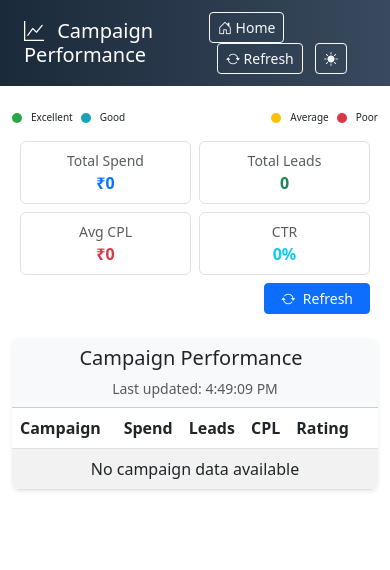
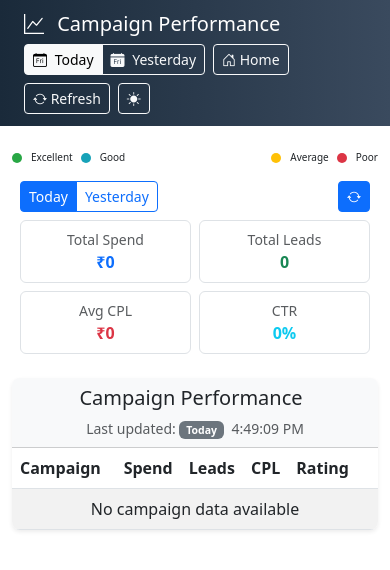
Before and after one commit to nikhil8182/company_dashboard, a Flask app: page /leads in a window 390 px wide. Shown: the top 570 px of the page. Run offline with Flask 2, Linux system fonts and the light colour scheme; data that the repository does not hold is empty; some libraries are stand-ins or nearby versions.

Commit message:
v0.1 mobile view

```diff
--- a/app.py
+++ b/app.py
@@ -32,8 +32,8 @@ app.config['PERMANENT_SESSION_LIFETIME'] = timedelta(days=1)
 CAMPAIGNS_API_URL = "http://65.2.187.240:9000/campaigns"
 DEFAULT_DATE_PRESET = "today"
 
-# Get campaign data from API
-def get_campaign_data():
+# Get campaign data from API with specific date preset
+def get_campaign_data(date_preset=DEFAULT_DATE_PRESET):
     # Try to get data from API using POST request with date_preset
     try:
         headers = {
@@ -41,7 +41,7 @@ def get_campaign_data():
             'Content-Type': 'application/json'
         }
         payload = {
-            'date_preset': DEFAULT_DATE_PRESET
+            'date_preset': date_preset
         }
 
         # Add timeout and retries for resilience
@@ -58,7 +58,7 @@ def get_campaign_data():
                 )
 
                 if response.status_code == 200:
-                    logger.info(f"Successfully fetched campaign data from API: {response.status_code}")
+                    logger.info(f"Successfully fetched campaign data from API with {date_preset} preset: {response.status_code}")
                     return response.json()
                 else:
                     logger.warning(f"API returned non-200 status: {response.status_code}")
@@ -74,7 +74,7 @@ def get_campaign_data():
                 time.sleep(1)  # Wait 1 second before retrying
 
     except Exception as e:
-        logger.error(f"Error fetching campaigns: {e}")
+        logger.error(f"Error fetching campaigns with {date_preset} preset: {e}")
         # Create an empty data structure with proper format
         empty_data = {
             "campaigns": [],
@@ -147,10 +147,10 @@ def get_campaigns():
             data = request.get_json()
             if 'date_preset' in data:
                 date_preset = data['date_preset']
-                print(f"Using date_preset from request: {date_preset}")
+                logger.info(f"Using date_preset from request: {date_preset}")
 
-        # Pass the date_preset to the API call
-        campaign_data = get_campaign_data()
+        # Get the campaign data with the specified date preset
+        campaign_data = get_campaign_data(date_preset)
 
         # Add campaign_id if missing (for campaign exclusion feature)
         if campaign_data and 'campaigns' in campaign_data:
@@ -158,7 +158,11 @@ def get_campaigns():
                 if 'campaign_id' not in campaign:
                     campaign['campaign_id'] = f"campaign-{i}"
 
-        return jsonify(campaign_data)
+        response = jsonify(campaign_data)
+        response.headers['Cache-Control'] = 'no-cache, no-store, must-revalidate'
+        response.headers['Pragma'] = 'no-cache'
+        response.headers['Expires'] = '0'
+        return response
     except Exception as e:
         print(f"Error in /api/campaigns route: {e}")
         return jsonify({"error": str(e)}), 500
@@ -167,35 +171,16 @@ def get_campaigns():
 @app.route('/api/leads', methods=['GET', 'POST'])
 def get_leads():
     try:
+        # Get date_preset from request if available
+        date_preset = DEFAULT_DATE_PRESET
+        if request.method == 'POST' and request.is_json:
+            data = request.get_json()
+            if 'date_preset' in data:
+                date_preset = data['date_preset']
+                logger.info(f"Using date_preset from request for leads: {date_preset}")
+
         # Fetch real campaign data from the API
-        try:
-            headers = {
-                'accept': 'application/json',
-                'Content-Type': 'application/json'
-            }
-            payload = {
-                'date_preset': DEFAULT_DATE_PRESET
-            }
-
-            response = requests.post(CAMPAIGNS_API_URL, headers=headers, json=payload)
-
-            if response.status_code == 200:
-                print(f"Successfully fetched campaign data from API: {response.status_code}")
-                campaign_data = response.json()
-            else:
-                print(f"API returned non-200 status: {response.status_code}")
-                print(f"Response: {response.text}")
-                raise Exception(f"API error: {response.status_code}")
-        except Exception as e:
-            print(f"Error fetching campaigns: {e}")
-            # Create an empty data structure with proper format
-            campaign_data = {
-                "campaigns": [],
-                "total_spend": 0,
-                "total_leads": 0,
-                "avg_cpl": 0,
-                "currency": "INR"
-            }
+        campaign_data = get_campaign_data(date_preset)
 
         # Convert campaign data to leads data
         leads = []
--- a/templates/leads.html
+++ b/templates/leads.html
@@ -63,16 +63,24 @@
     <!-- Header -->
     <div class="header">
         <div class="container-fluid">
-            <div class="d-flex justify-content-between align-items-center">
-                <h3 class="m-0"><i class="bi bi-graph-up me-2"></i> Campaign Performance</h3>
-                <div>
+            <div class="d-flex justify-content-between align-items-center flex-wrap">
+                <h3 class="m-0 mb-2 mb-md-0"><i class="bi bi-graph-up me-2"></i> Campaign Performance</h3>
+                <div class="d-flex align-items-center flex-wrap gap-2">
+                    <div class="btn-group" role="group" aria-label="Date filter">
+                        <button id="todayBtn" type="button" class="btn btn-outline-light btn-sm active">
+                            <i class="bi bi-calendar-day me-1"></i> Today
+                        </button>
+                        <button id="yesterdayBtn" type="button" class="btn btn-outline-light btn-sm">
+                            <i class="bi bi-calendar-day-fill me-1"></i> Yesterday
+                        </button>
+                    </div>
                     <a href="/" class="btn btn-outline-light btn-sm">
                         <i class="bi bi-house-door"></i> Home
                     </a>
-                    <button id="refreshData" class="btn btn-outline-light btn-sm ms-2">
+                    <button id="refreshData" class="btn btn-outline-light btn-sm">
                         <i class="bi bi-arrow-repeat"></i> Refresh
                     </button>
-                    <button id="themeToggle" class="btn btn-outline-light btn-sm ms-2 theme-switch">
+                    <button id="themeToggle" class="btn btn-outline-light btn-sm theme-switch">
                         <i class="bi bi-sun-fill" id="lightIcon"></i>
                         <i class="bi bi-moon-fill d-none" id="darkIcon"></i>
                     </button>
@@ -172,6 +180,15 @@
         <div class="d-md-none mb-3">
             <div class="card">
                 <div class="card-body p-2">
+                    <div class="d-flex justify-content-between align-items-center mb-2">
+                        <div class="btn-group btn-group-sm" role="group">
+                            <button id="todayBtnMobile" type="button" class="btn btn-outline-primary active">Today</button>
+                            <button id="yesterdayBtnMobile" type="button" class="btn btn-outline-primary">Yesterday</button>
+                        </div>
+                        <button id="refreshMobile" class="btn btn-sm btn-primary">
+                            <i class="bi bi-arrow-repeat"></i>
+                        </button>
+                    </div>
                     <div class="row g-2">
                         <div class="col-6">
                             <div class="border rounded p-2 text-center">
@@ -197,11 +214,6 @@
                                 <strong class="text-info" id="ctrMobile">0%</strong>
                             </div>
                         </div>
-                    </div>
-                    <div class="mt-2 text-end">
-                        <button id="refreshMobile" class="btn btn-sm btn-primary px-3">
-                            <i class="bi bi-arrow-repeat me-1"></i> Refresh
-                        </button>
                     </div>
                 </div>
             </div>
@@ -316,21 +328,45 @@
             localStorage.setItem('theme', newTheme);
         }
 
+        // Current date preset (default: today)
+        let currentDatePreset = 'today';
+
         // Fetch and display campaign data
-        function fetchCampaignData() {
+        function fetchCampaignData(datePreset = currentDatePreset) {
+            // Update current date preset
+            currentDatePreset = datePreset;
+
+            // Update button states - desktop
+            document.getElementById('todayBtn').classList.toggle('active', datePreset === 'today');
+            document.getElementById('yesterdayBtn').classList.toggle('active', datePreset === 'yesterday');
+
+            // Update button states - mobile
+            document.getElementById('todayBtnMobile').classList.toggle('active', datePreset === 'today');
+            document.getElementById('yesterdayBtnMobile').classList.toggle('active', datePreset === 'yesterday');
+
             // Show loading spinner
             elements.spinner.classList.remove('d-none');
 
             fetch('/api/campaigns', {
                 method: 'POST',
-                headers: { 'Content-Type': 'application/json' },
-                body: JSON.stringify({ date_preset: 'today' })
+                headers: {
+                    'Content-Type': 'application/json',
+                    'Cache-Control': 'no-cache',
+                    'Pragma': 'no-cache'
+                },
+                cache: 'no-store',
+                body: JSON.stringify({
+                    date_preset: datePreset,
+                    // Add timestamp to force fresh data
+                    _t: new Date().getTime()
+                })
             })
             .then(response => {
                 if (!response.ok) throw new Error('API request failed');
                 return response.json();
             })
             .then(data => {
+                console.log('Received campaign data for ' + datePreset + ':', data);
                 // Remove the original summary cards update as we'll do it after filtering
 
                 // Add a campaign ID if missing (needed for identification)
@@ -512,14 +548,22 @@
                     }
                 }
 
-                // Update last updated time
-                elements.lastUpdated.textContent = new Date().toLocaleTimeString();
+                // Update last updated time and date preset info
+                const datePresetText = datePreset === 'today' ? 'Today' : 'Yesterday';
+                elements.lastUpdated.innerHTML = `<span class="badge bg-secondary me-1">${datePresetText}</span> ${new Date().toLocaleTimeString()}`;
 
                 // Hide spinner
                 elements.spinner.classList.add('d-none');
 
-                // Auto-refresh every 60 seconds
-                setTimeout(fetchCampaignData, 60000);
+                // Clear existing auto-refresh timer if it exists
+                if (window.autoRefreshTimer) {
+                    clearTimeout(window.autoRefreshTimer);
+                }
+
+                // Auto-refresh every 60 seconds if viewing today's data
+                if (datePreset === 'today') {
+                    window.autoRefreshTimer = setTimeout(() => fetchCampaignData('today'), 60000);
+                }
             })
             .catch(error => {
                 console.error('Error fetching campaign data:', error);
@@ -559,15 +603,32 @@
             }
 
             // Initial data fetch
-            fetchCampaignData();
+            fetchCampaignData('today');
 
-            // Set up refresh buttons - both desktop and mobile
-            document.getElementById('refreshData').addEventListener('click', fetchCampaignData);
+            // Set up date filter buttons - desktop
+            document.getElementById('todayBtn').addEventListener('click', () => fetchCampaignData('today'));
+            document.getElementById('yesterdayBtn').addEventListener('click', () => fetchCampaignData('yesterday'));
+
+            // Set up date filter buttons - mobile
+            document.getElementById('todayBtnMobile').addEventListener('click', () => {
+                document.getElementById('todayBtnMobile').classList.add('active');
+                document.getElementById('yesterdayBtnMobile').classList.remove('active');
+                fetchCampaignData('today');
+            });
+
+            document.getElementById('yesterdayBtnMobile').addEventListener('click', () => {
+                document.getElementById('yesterdayBtnMobile').classList.add('active');
+                document.getElementById('todayBtnMobile').classList.remove('active');
+                fetchCampaignData('yesterday');
+            });
+
+            // Set up refresh buttons - desktop
+            document.getElementById('refreshData').addEventListener('click', () => fetchCampaignData(currentDatePreset));
 
             // Mobile refresh button
             const refreshMobileBtn = document.getElementById('refreshMobile');
             if (refreshMobileBtn) {
-                refreshMobileBtn.addEventListener('click', fetchCampaignData);
+                refreshMobileBtn.addEventListener('click', () => fetchCampaignData(currentDatePreset));
             }
 
             // Optimize for faster loading
```
Also changed, not shown: 1 other file.
